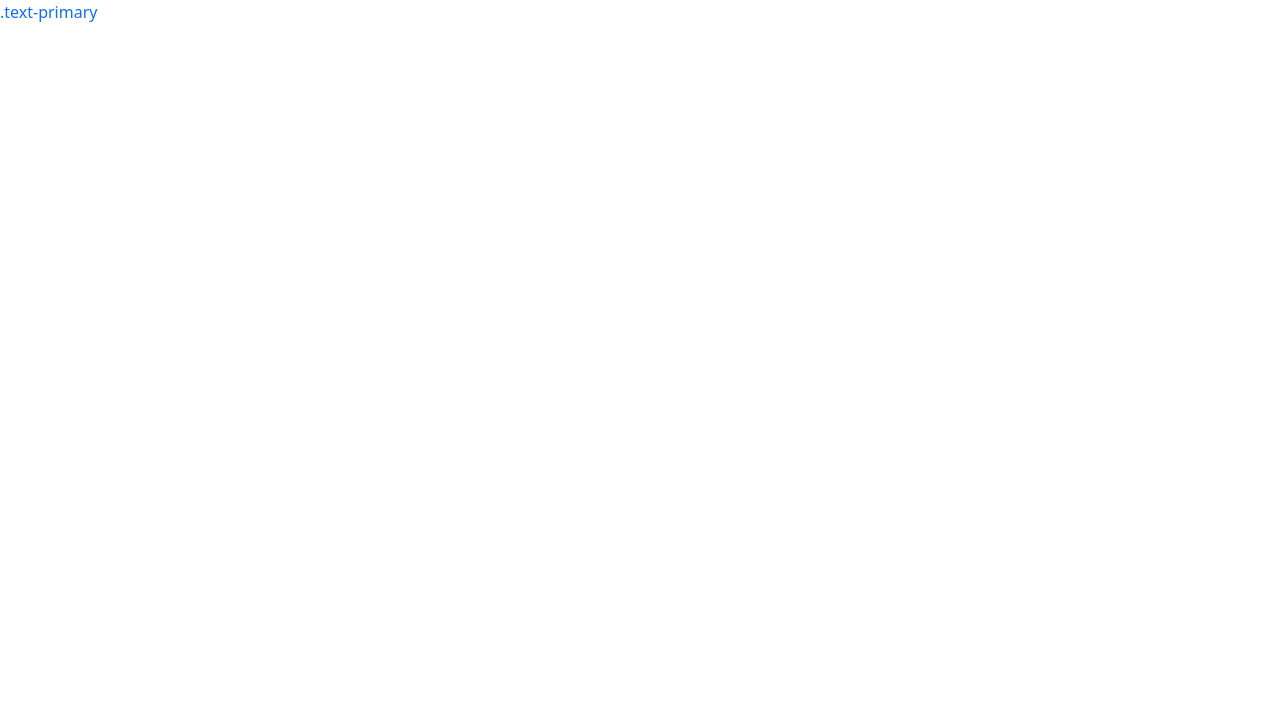
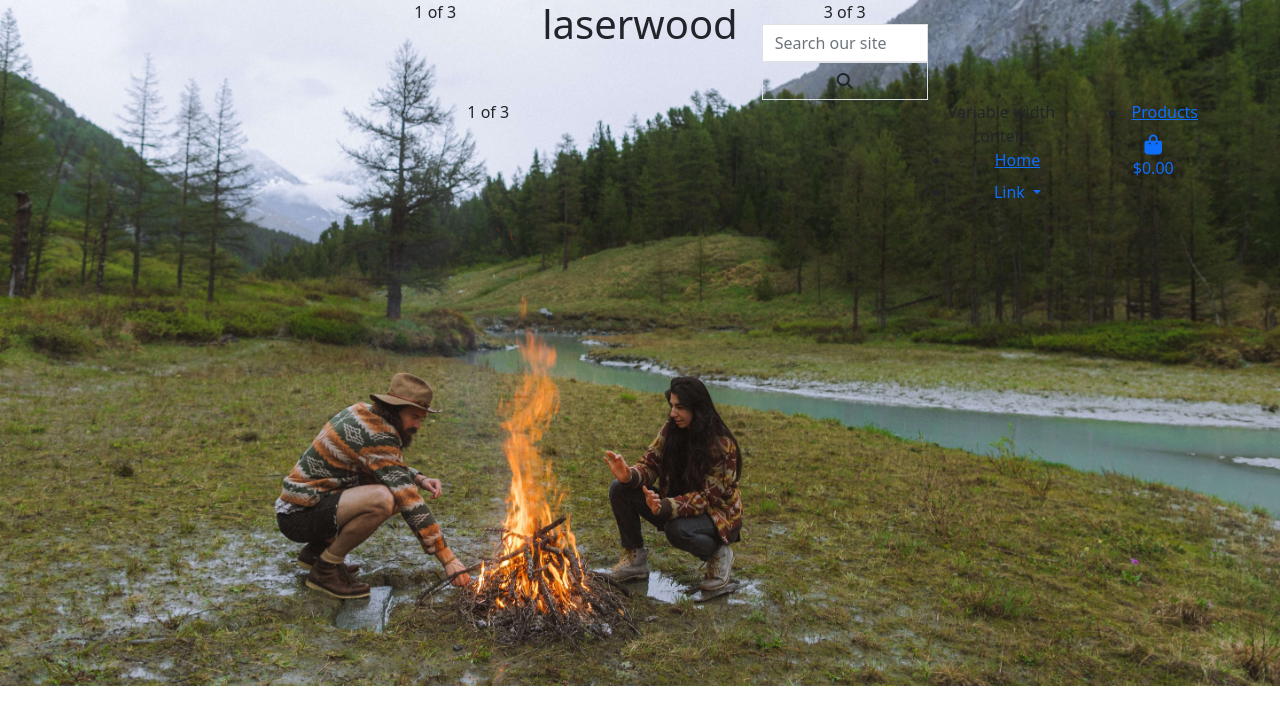
Before and after one commit to beebooplena/laser_shop, a Django app: page / in a window 1280 px wide. Before the commit the part shown is almost empty. Shown: the top 725 px of the page. Run offline with Django 4.2, Linux system fonts and the light colour scheme; some libraries are stand-ins or nearby versions.

Commit message:
added and wired up static & media, added landing page image with css

```diff
--- a/home/templates/home/index.html
+++ b/home/templates/home/index.html
@@ -1,6 +1,7 @@
 {% extends "base.html" %}
 {% load static %}
 
+
 {% block content %}
-<p class="text-primary">.text-primary</p>
+
 {% endblock %}
--- a/laser_shop/settings.py
+++ b/laser_shop/settings.py
@@ -157,3 +157,9 @@ STATIC_URL = 'static/'
 # https://docs.djangoproject.com/en/4.1/ref/settings/#default-auto-field
 
 DEFAULT_AUTO_FIELD = 'django.db.models.BigAutoField'
+
+STATIC_URL = '/static/'
+STATICFILES_DIRS = (os.path.join(BASE_DIR, 'static'),)
+
+MEDIA_URL = '/media/'
+MEDIA_ROOT = os.path.join(BASE_DIR, 'media')
--- a/laser_shop/urls.py
+++ b/laser_shop/urls.py
@@ -15,9 +15,11 @@ Including another URLconf
 """
 from django.contrib import admin
 from django.urls import path, include
+from django.conf import settings
+from django.conf.urls.static import static
 
 urlpatterns = [
     path('admin/', admin.site.urls),
     path('accounts/', include('allauth.urls')),
     path('', include('home.urls')),
-]
+] + static(settings.MEDIA_URL, document_root=settings.MEDIA_ROOT)
--- /dev/null
+++ b/static/css/base.css
@@ -0,0 +1,19 @@
+/* borrowed some of this * code from Love Running project */
+* {
+    margin: 0;
+    padding: 0;
+    border: none;
+}
+
+body {
+    background: url('/media/laser_main.jpg')no-repeat center center;
+    background-size: cover;
+    width: 100%;
+    height: 550px;
+}
+
+
+header {
+    width: 100%;
+    height: 170px;
+}
--- a/templates/base.html
+++ b/templates/base.html
@@ -1,29 +1,117 @@
 {% load static %}
 <!doctype html>
 <html lang="en">
-  <head>
+
+<head>
     <!-- Required meta tags -->
     <meta http-equiv="X-UA-Compatible" content="ie=edge">
     <meta charset="utf-8">
     <meta name="viewport" content="width=device-width, initial-scale=1">
 
     {% block maincss%}
-        <link href="https://cdn.jsdelivr.net/npm/bootstrap@5.0.2/dist/css/bootstrap.min.css" rel="stylesheet" integrity="sha384-EVSTQN3/azprG1Anm3QDgpJLIm9Nao0Yz1ztcQTwFspd3yD65VohhpuuCOmLASjC" crossorigin="anonymous">
+    <link href="https://cdn.jsdelivr.net/npm/bootstrap@5.0.2/dist/css/bootstrap.min.css" rel="stylesheet"
+        integrity="sha384-EVSTQN3/azprG1Anm3QDgpJLIm9Nao0Yz1ztcQTwFspd3yD65VohhpuuCOmLASjC" crossorigin="anonymous">
+    <link rel="stylesheet" href="{% static 'css/base.css'%}">
     {% endblock %}
 
     {% block extra_css%}
     {% endblock %}
 
     {% block mainjs %}
-        <script src="https://cdn.jsdelivr.net/npm/bootstrap@5.0.2/dist/js/bootstrap.bundle.min.js" integrity="sha384-MrcW6ZMFYlzcLA8Nl+NtUVF0sA7MsXsP1UyJoMp4YLEuNSfAP+JcXn/tWtIaxVXM" crossorigin="anonymous"></script>
-        <script src="https://kit.fontawesome.com/4a24757097.js" crossorigin="anonymous"></script>
+    <script src="https://cdn.jsdelivr.net/npm/bootstrap@5.0.2/dist/js/bootstrap.bundle.min.js"
+        integrity="sha384-MrcW6ZMFYlzcLA8Nl+NtUVF0sA7MsXsP1UyJoMp4YLEuNSfAP+JcXn/tWtIaxVXM" crossorigin="anonymous">
+    </script>
+    <script src="https://kit.fontawesome.com/4a24757097.js" crossorigin="anonymous"></script>
     {% endblock %}
+
     {% block extra_js%}
     {% endblock %}
 
     <title>Laserwood shop {% block extra_title %} {% endblock %}</title>
-  </head>
-  <body>
+
+</head>
+
+<body>
+    <header class="header_image">
+        <div class="container text-center">
+            <div class="row justify-content-md-center">
+                <div class="col col-lg-2">
+                    1 of 3
+                </div>
+                <div class="col-md-auto">
+                    <h1>laserwood</h1>
+                </div>
+                <div class="col col-lg-2">
+                    3 of 3
+                    <form method="GET" action="">
+                        <div class=" w-100">
+                            <input class="form-control border border-black rounded-0" type="text" name="s"
+                                placeholder="Search our site">
+                            <div class="input-group-append">
+                                <button class="form-control btn btn-black border border-black rounded-0" type="submit">
+                                    <span class="icon">
+                                        <i class="fas fa-search"></i>
+                                    </span>
+                                </button>
+                            </div>
+                        </div>
+                    </form>
+                </div>
+            </div>
+            <div class="row">
+                <div class="col">
+                    1 of 3
+                </div>
+                <div class="col col-lg-2">
+                    Variable width content
+                    <ul>
+                        <li> <a href="#">Home</a> </li>
+                        <li class="nav-item dropdown">
+                            <a class="nav-link dropdown-toggle" href="#" id="navbarScrollingDropdown" role="button"
+                                data-bs-toggle="dropdown" aria-expanded="false">
+                                Link
+                            </a>
+                            <ul class="dropdown-menu" aria-labelledby="navbarScrollingDropdown">
+
+                                {% if request.user.is_authenticated %}
+                                <li><a class="dropdown-item" href="#">My account</a></li>
+
+                                <li><a class="dropdown-item" href="#">Logout</a></li>
+                                {% else %}
+
+
+                                <li>
+                                    <hr class="dropdown-divider">
+                                </li>
+                                <li><a class="dropdown-item" href="#">Register</a></li>
+                                <li><a class="dropdown-item" href="#">Login</a></li>
+                                {% endif %}
+                            </ul>
+                </div>
+                <div class="col-md-auto">
+                    <li> <a href="#">Products</a> </li>
+                    <li class="list-inline-item">
+                        <a class="{% if sum_total %}text-info font-weight-bold{% else %}text-black{% endif %} nav-link"
+                            href="">
+                            <div class="text-center">
+                                <div><i class="fas fa-shopping-bag fa-lg"></i></div>
+                                <p class="my-0">
+                                    {% if sum_total %}
+                                    ${{ sum_total|floatformat:2 }}
+                                    {% else %}
+                                    $0.00
+                                    {% endif %}
+                                </p>
+                            </div>
+                </div>
+            </div>
+        </div>
+
+
+    </header>
+    {% block extra_header%}
+    {% endblock %}
+
     {% block content %}
     {% endblock %}
 
@@ -31,5 +119,6 @@
     {% endblock %}
 
 
-  </body>
+</body>
+
 </html>
```
Also changed, not shown: media/laser_header.jpg (added), media/laser_main.jpg (added).
